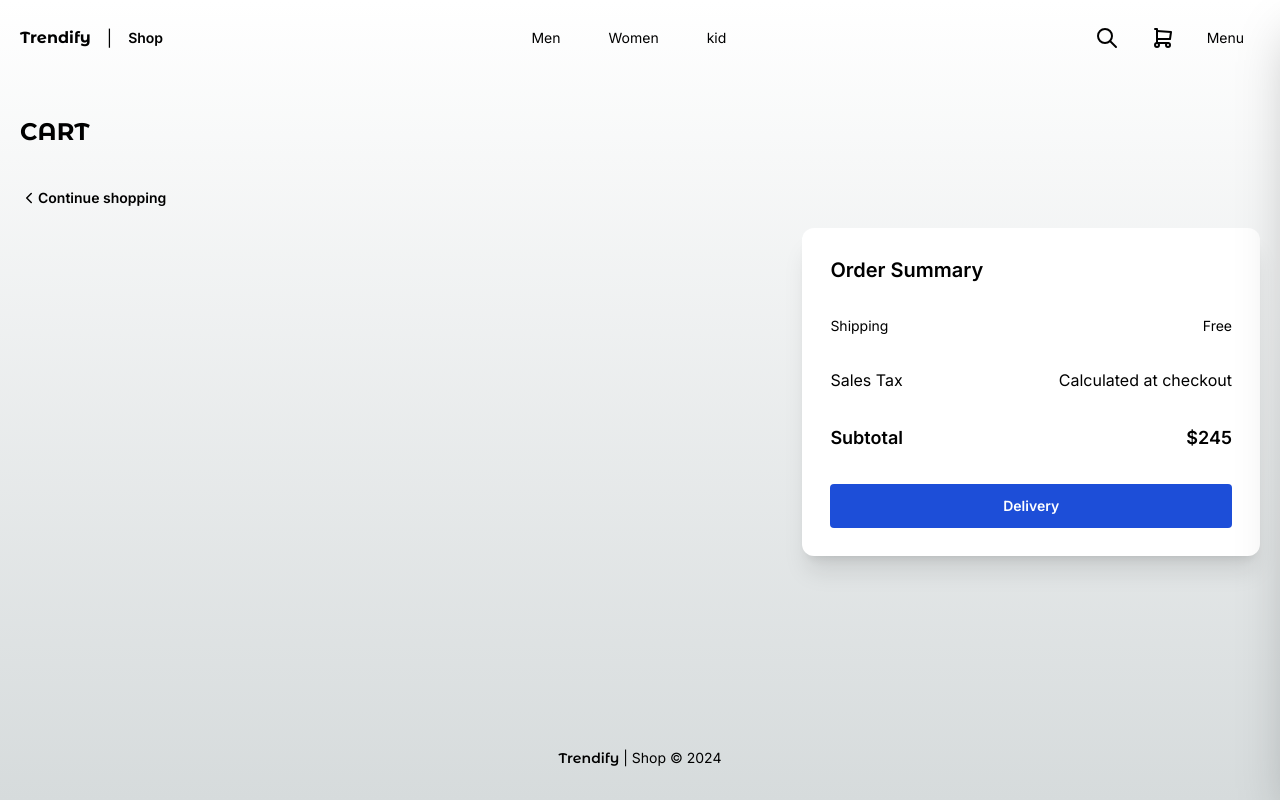
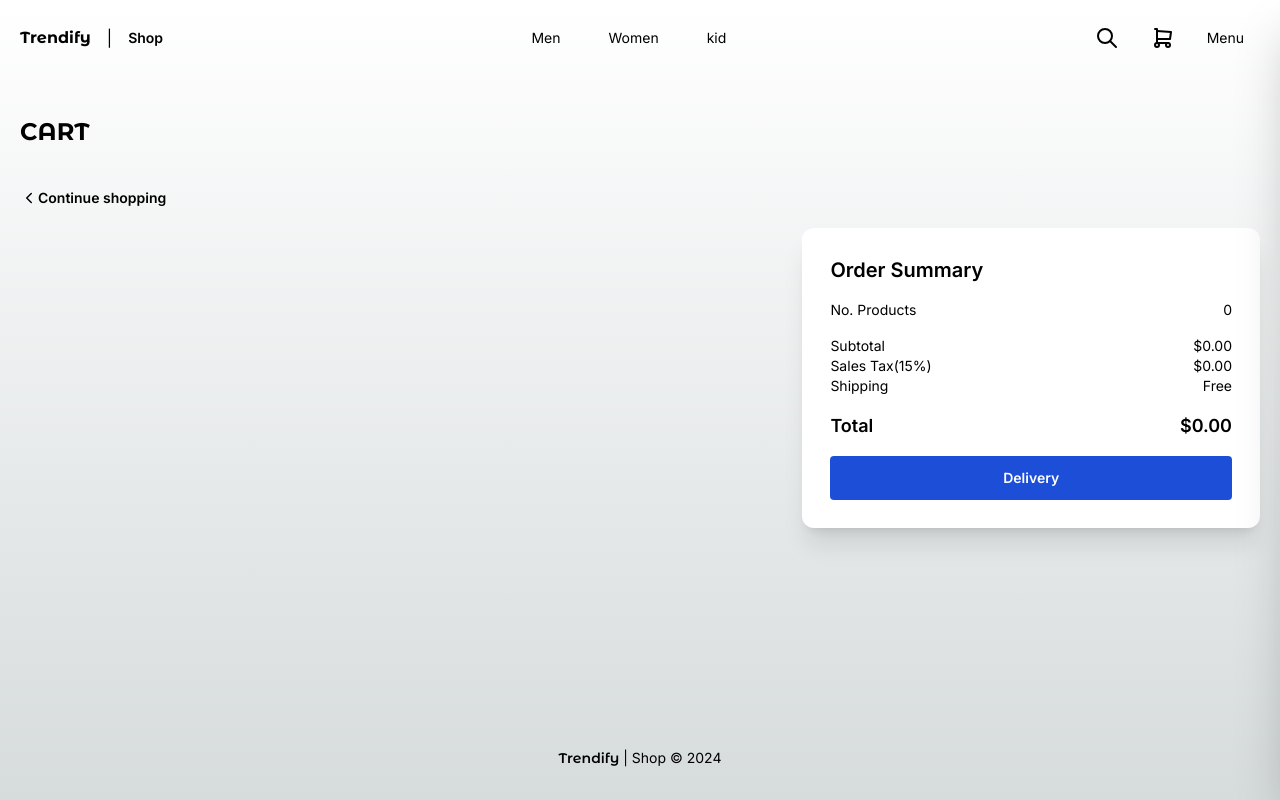
Before and after one commit to EvandroCalado/trendify, a Next.js app: page /cart in a window 1280 px wide. Built offline with nearby package versions, Linux system fonts and the light colour scheme.

Commit message:
feat: add CartSummarySkeleton and getSummaryInfo

```diff
--- a/src/app/(shop)/cart/page.tsx
+++ b/src/app/(shop)/cart/page.tsx
@@ -1,5 +1,5 @@
-import { CartProducts } from '@/components/cart';
-import { Button, Separator, Title } from '@/components/ui';
+import { CartProducts, CartSummary } from '@/components/cart';
+import { Title } from '@/components/ui';
 import { IconChevronLeft } from '@tabler/icons-react';
 import Link from 'next/link';
 
@@ -22,32 +22,11 @@ const CartPage = () => {
         {/* cart items */}
         <div className="flex flex-col md:col-span-3">
           <CartProducts />
-
-          <Separator className="my-5 bg-zinc-300 md:hidden" />
         </div>
 
         {/* summary */}
-        <div className="flex h-max flex-col justify-between gap-8 rounded-xl bg-white p-7 shadow-xl md:col-span-2">
-          <h2 className="text-xl font-semibold">Order Summary</h2>
-
-          <div className="flex items-center justify-between text-sm">
-            <span>Shipping</span>
-            <span>Free</span>
-          </div>
-
-          <div className="test-sm flex items-center justify-between">
-            <span>Sales Tax</span>
-            <span>Calculated at checkout</span>
-          </div>
-
-          <div className="flex items-center justify-between text-lg font-semibold">
-            <span>Subtotal</span>
-            <span>$245</span>
-          </div>
-
-          <Button as={'a'} href="/checkout/address">
-            Delivery
-          </Button>
+        <div className="flex h-max flex-col justify-between gap-4 rounded-xl bg-white p-7 shadow-xl md:col-span-2">
+          <CartSummary />
         </div>
       </div>
     </section>
```
